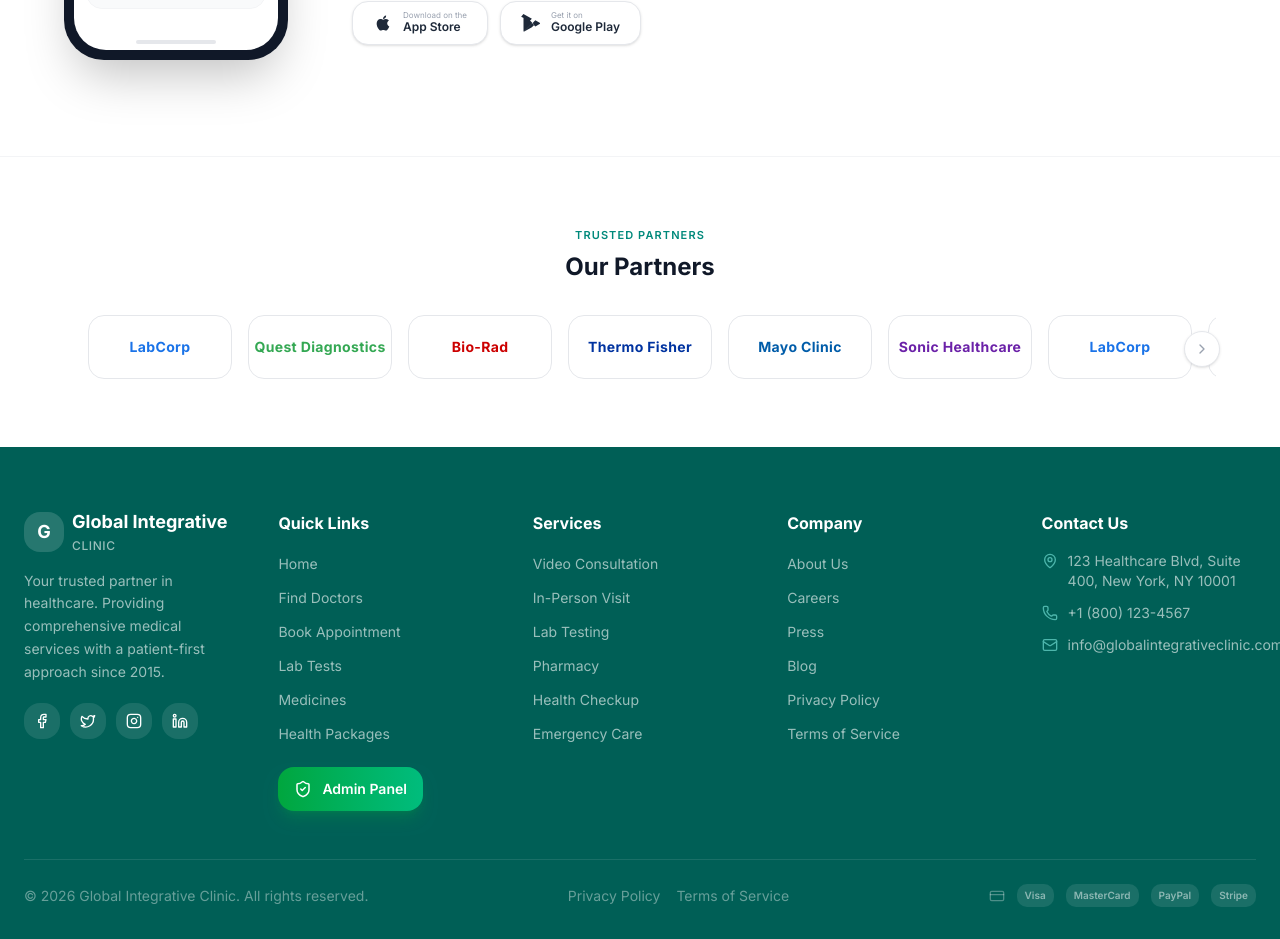
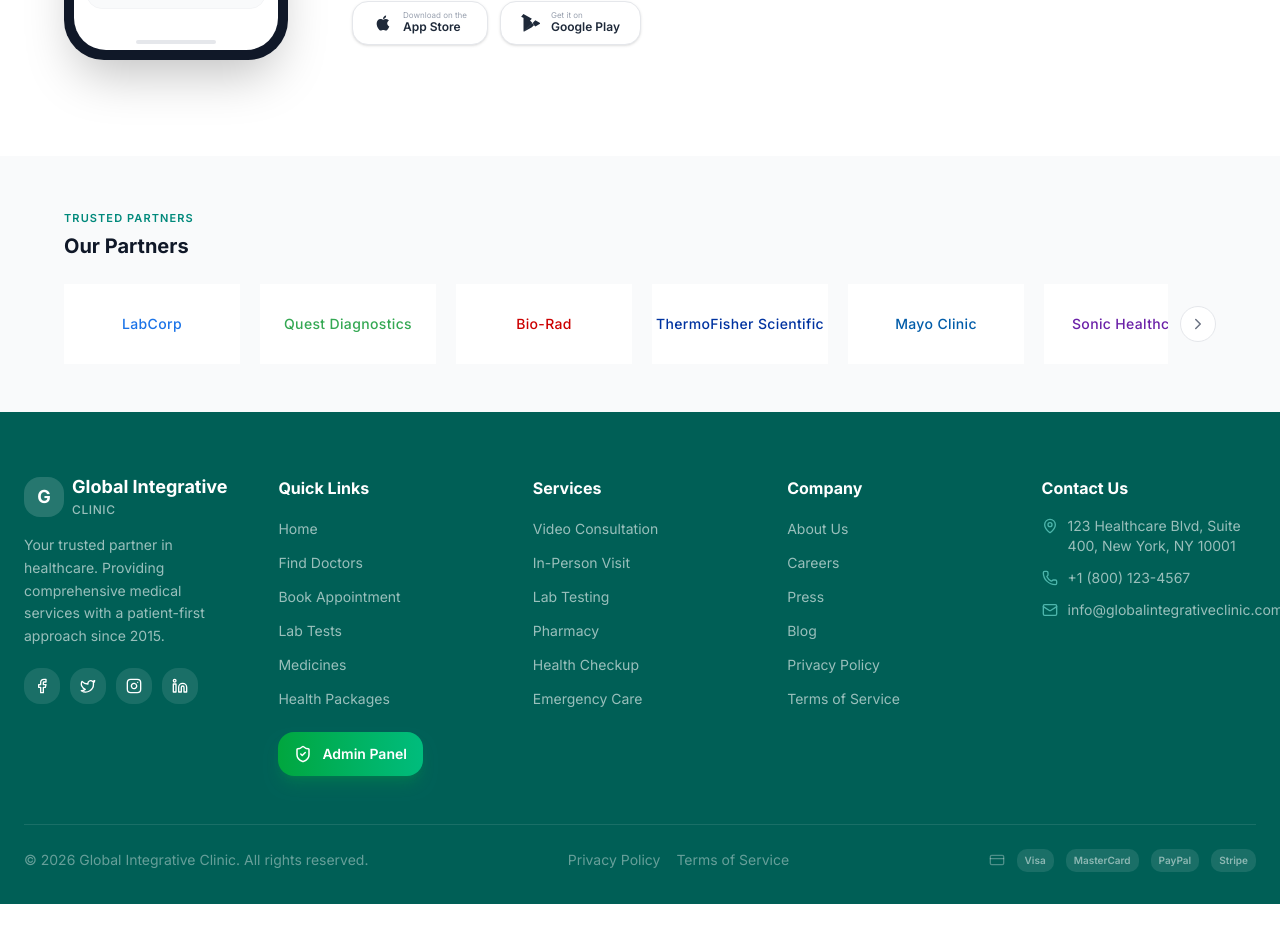
Before and after one commit to singhyogeshwar5608/Global-Hostpital, a Next.js app: page / in a window 1280 px wide. Shown: the part 4078-5017 px from the top of the page. After the commit the page ends 4982 px from the top, so only its background shows below. Built offline with nearby package versions, Linux system fonts and the light colour scheme.

Commit message:
b1bd3cd2-65e7-48e9-9f78-38067f65b5a8

```diff
--- a/src/components/healthcare/Partners.tsx
+++ b/src/components/healthcare/Partners.tsx
@@ -7,11 +7,9 @@ const partners = [
   { name: "LabCorp", color: "#1a73e8" },
   { name: "Quest Diagnostics", color: "#34a853" },
   { name: "Bio-Rad", color: "#cc0000" },
-  { name: "Thermo Fisher", color: "#0033a0" },
+  { name: "ThermoFisher Scientific", color: "#0033a0" },
   { name: "Mayo Clinic", color: "#005ca9" },
   { name: "Sonic Healthcare", color: "#6b21a8" },
-  { name: "LabCorp", color: "#1a73e8" },
-  { name: "Quest Diagnostics", color: "#34a853" },
 ];
 
 export default function Partners() {
@@ -42,56 +40,47 @@ export default function Partners() {
   const scroll = (dir: "left" | "right") => {
     const el = scrollRef.current;
     if (!el) return;
-    const cardWidth = 160;
+    const cardWidth = 180;
     el.scrollBy({ left: dir === "left" ? -cardWidth : cardWidth, behavior: "smooth" });
   };
 
   return (
-    <section className="py-14 lg:py-16 bg-white border-t border-gray-100">
+    <section className="py-10 lg:py-12 bg-gray-50">
       <div className="max-w-[1200px] mx-auto px-6">
-        {/* Header */}
-        <div className="text-center mb-8">
-          <span className="inline-block text-teal font-semibold text-[11px] mb-2 tracking-widest uppercase">
+        {/* Header - Left Aligned */}
+        <div className="mb-6">
+          <span className="inline-block text-teal font-semibold text-[11px] tracking-widest uppercase">
             Trusted Partners
           </span>
-          <h2 className="text-2xl font-bold text-gray-900">
+          <h2 className="text-xl font-bold text-gray-900 mt-1">
             Our Partners
           </h2>
         </div>
 
         {/* Logo Row with Arrows */}
-        <div className="relative">
+        <div className="relative flex items-center">
           {/* Left Arrow */}
           <button
             onClick={() => scroll("left")}
-            className="absolute left-0 top-1/2 -translate-y-1/2 z-10 w-9 h-9 rounded-full bg-white border border-gray-200 flex items-center justify-center text-gray-400 hover:text-teal hover:border-teal/30 hover:shadow-md transition-all shadow-sm -ml-1"
+            className="flex-shrink-0 w-9 h-9 rounded-full bg-white border border-gray-200 flex items-center justify-center text-gray-500 hover:text-teal hover:border-teal/30 hover:shadow-md transition-all mr-3"
             style={{ display: canScrollLeft ? "flex" : "none" }}
           >
-            <ChevronLeft size={16} />
-          </button>
-
-          {/* Right Arrow */}
-          <button
-            onClick={() => scroll("right")}
-            className="absolute right-0 top-1/2 -translate-y-1/2 z-10 w-9 h-9 rounded-full bg-white border border-gray-200 flex items-center justify-center text-gray-400 hover:text-teal hover:border-teal/30 hover:shadow-md transition-all shadow-sm -mr-1"
-            style={{ display: canScrollRight ? "flex" : "none" }}
-          >
-            <ChevronRight size={16} />
+            <ChevronLeft size={18} />
           </button>
 
           {/* Logos Scrollable Row */}
           <div
             ref={scrollRef}
-            className="flex gap-4 overflow-x-auto scroll-smooth pb-1 px-6"
+            className="flex gap-5 overflow-x-auto scroll-smooth flex-1"
             style={{ scrollbarWidth: "none", msOverflowStyle: "none" }}
           >
             {partners.map((partner, i) => (
               <div
                 key={`${partner.name}-${i}`}
-                className="flex-shrink-0 w-36 h-16 rounded-xl border border-gray-200 bg-white flex items-center justify-center hover:border-teal/20 hover:shadow-md transition-all cursor-pointer group"
+                className="flex-shrink-0 w-44 h-20 bg-white flex items-center justify-center cursor-pointer"
               >
                 <span
-                  className="text-sm font-bold tracking-wide group-hover:brightness-110 transition-all"
+                  className="text-sm font-medium tracking-wide text-center leading-tight"
                   style={{ color: partner.color }}
                 >
                   {partner.name}
@@ -99,6 +88,15 @@ export default function Partners() {
               </div>
             ))}
           </div>
+
+          {/* Right Arrow */}
+          <button
+            onClick={() => scroll("right")}
+            className="flex-shrink-0 w-9 h-9 rounded-full bg-white border border-gray-200 flex items-center justify-center text-gray-500 hover:text-teal hover:border-teal/30 hover:shadow-md transition-all ml-3"
+            style={{ display: canScrollRight ? "flex" : "none" }}
+          >
+            <ChevronRight size={18} />
+          </button>
         </div>
       </div>
 
```
Also changed, not shown: upload/pasted_image_1780672794140.png (added).
